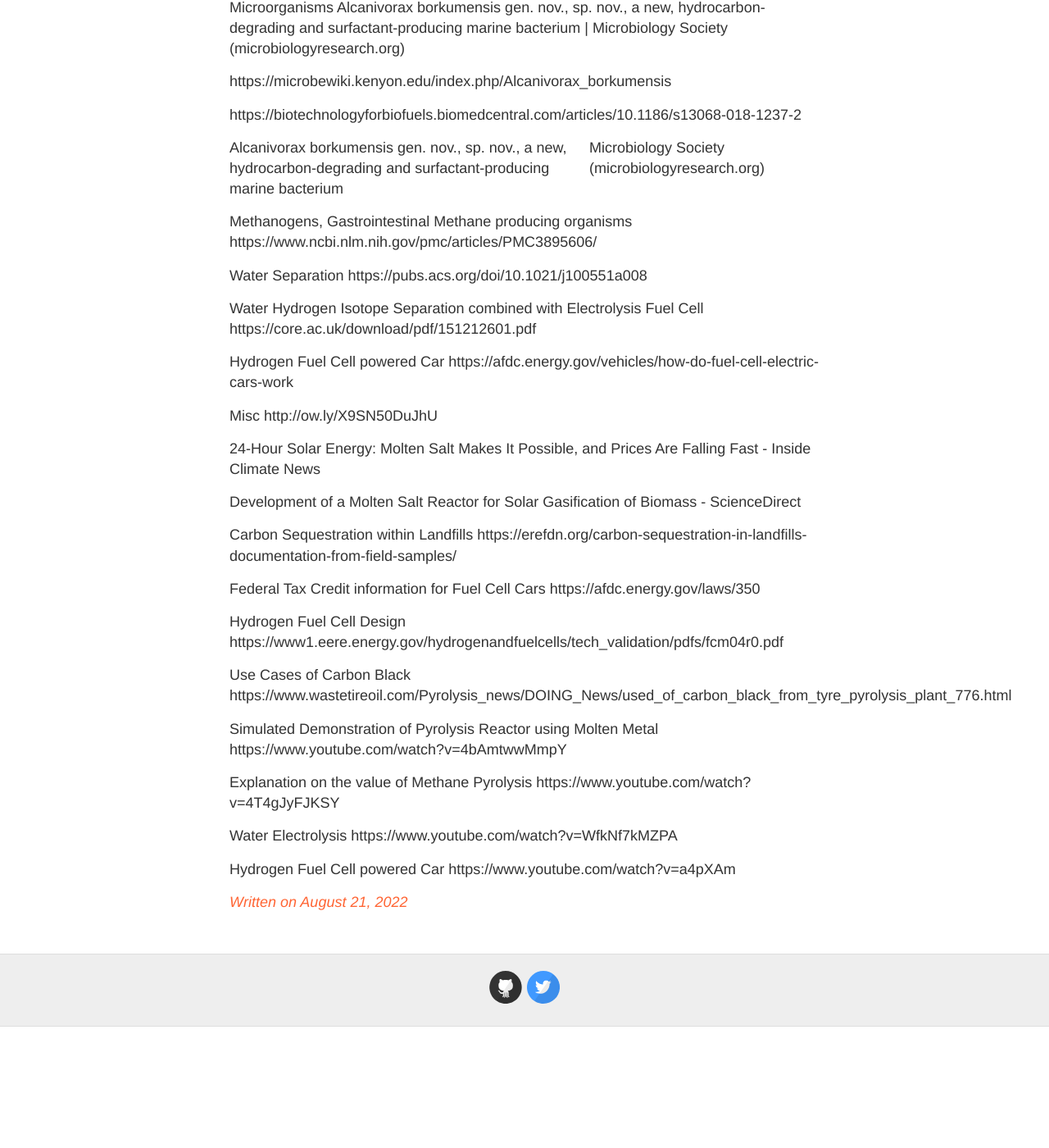
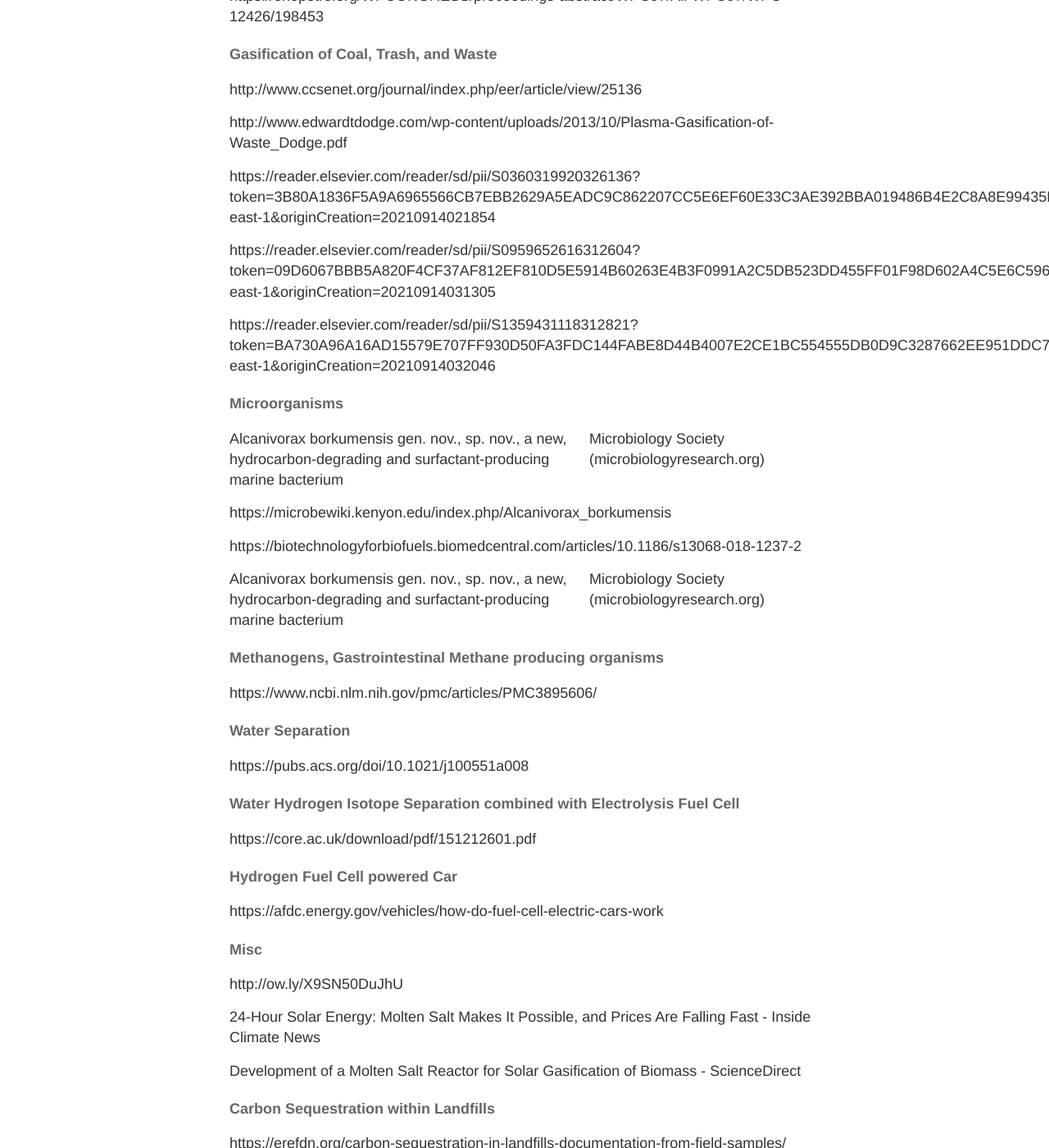
Before and after one commit to YungRaj/YungRaj.github.io, a Jekyll site: the page built from _posts/2022-08-15-Hydrogen.md, in a window 1280 px wide and 1400 px high, scrolled down 24455 px. Shown: the whole window at 82% size. Built offline with Jekyll 4.4.1, drawn with Linux system fonts in a browser that asks for light colours; before the commit the page ends 25707 px from its top, so only the background shows below that; some of the changed text lies outside the part shown.

Commit message:
Hydrogen Energy

```diff
--- a/_posts/2022-08-15-Hydrogen.md
+++ b/_posts/2022-08-15-Hydrogen.md
@@ -109,11 +109,11 @@
 
 Biofuel to gasoline conversion using algae
 
-Fischer Trosch
+### Fischer Trosch
 
-Coal to H2 and CO
-H2 and CO to Octane
-Octane to H2 and C
+* Coal to H2 and CO
+* H2 and CO to Octane
+* Octane to H2 and C
 
 ## Diesel
 
@@ -121,12 +121,14 @@
 
 Biodiesel produced using algae
 
-Fischer Trosch
-Coal to H2 and CO
-H2 and CO to Diesel
-Diesel to H2 and C
+### Fischer Trosch
+
+* Coal to H2 and CO
+* H2 and CO to Diesel
+* Diesel to H2 and C
 
 ## Coal
+
 Nothing new here, mine coal using existing methods (BAD, dangerous and not easy)
 
 Depending on the pyrolysis method used, might produce syngas with CO(2) instead of C + H2
@@ -195,29 +201,29 @@
 ## Fuel Cells
 
 ### PEM Fuel Cells
-Hydrogen Oxidation Reaction (HOR) at the Anode
-Electrons are insulated from the Electrolyte and pass through circuit to form current
-Positively charged Hydrogen Ion (H+ Proton) passes through Electrolyte
-Oxygen Reduction and 2 or 4 electron redox reaction to form Water in Anode
+* Hydrogen Oxidation Reaction (HOR) at the Anode
+* Electrons are insulated from the Electrolyte and pass through circuit to form current
+* Positively charged Hydrogen Ion (H+ Proton) passes through Electrolyte
+* Oxygen Reduction and 2 or 4 electron redox reaction to form Water in Anode
 
 #### Books
 https://www.google.com/books/edition/Proton_Exchange_Membrane_Fuel_Cells/v0I_DwAAQBAJ?hl=en&gbpv=0
 
 
 ### Solid Oxide Fuel Cells
-Hydrogen Oxidation Reaction (HOR) at the Anode
-Electrons are insulated from the Electrolyte and pass through circuit to form current
-Oxygen Reduction Reaction (ORR) at the Cathode
-Negatively charged Oxygen Ion (O2-) passes through Electrolyte
-Water is formed at Anode
+* Hydrogen Oxidation Reaction (HOR) at the Anode
+* Electrons are insulated from the Electrolyte and pass through circuit to form current
+* Oxygen Reduction Reaction (ORR) at the Cathode
+* Negatively charged Oxygen Ion (O2-) passes through Electrolyte
+* Water is formed at Anode
 
 #### Books
 https://www.google.com/books/edition/Solid_Oxide_Fuel_Cells/J0jODwAAQBAJ?hl=en&gbpv=1&dq=solid+oxide+fuel+cells&printsec=frontcover
 
 ### Alkaline Fuel Cells
-Produces hydroxide ion at the cathode
-Uses alkaline electrolyte
-Produces water at the anode with hydroxide ion
+* Produces hydroxide ion at the cathode
+* Uses alkaline electrolyte
+* Produces water at the anode with hydroxide ion
 
 ## Hydrogen Gas Turbine
 Burn Hydrogen using Oxygen at around 60% efficiency. NOx and SOx will need to scrubbed using catalytic conversion
@@ -248,7 +254,7 @@
 
 Uses hydrogen to produce ammonia in large amounts, which is used in crop production, fertilization, etc.
 
-1/2N2 (g) + 3/2H2 (g) ↔ NH3
+* 1/2N2 (g) + 3/2H2 (g) ↔ NH3
 
 The yield for this reaction is increased using an iron catalyst and increasing reaction pressure
 
@@ -278,7 +284,9 @@
 This has been trending away from drivers lately
 LA Golf makes golf shafts for all 14 clubs in the bag, specifically for tour pros
 LA Golf can likely be one of the main customers for our Carbon based product in pyrolysis
-https://lagolf.co
+
+https://lagolf.com
+
 We can also sell graphitic carbon to other shaft manufacturers too
 
 # Thermal Decomposition
@@ -457,7 +465,8 @@
 
 # Resources
 
-Methane Pyrolysis
+#### Methane Pyrolysis
+
 https://www.basf.com/us/en/who-we-are/sustainability/we-produce-safely-and-efficiently/energy-and-climate-protection/carbon-management/interview-methane-pyrolysis.html
 
 https://onlinelibrary.wiley.com/doi/10.1002/cite.202000029
@@ -470,7 +479,8 @@
 
 https://www.chemengonline.com/methane-pyrolysis-process-uses-renewable-electricity-split-ch4-h2-carbon-black/?printmode=1
 
-Pyrolysis of all Fossil Hydrocarbons and Coal
+#### Pyrolysis of all Fossil Hydrocarbons and Coal
+
 https://pubs.acs.org/doi/10.1021/acs.energyfuels.0c03080
 
 https://digitalscholarship.unlv.edu/cgi/viewcontent.cgi?article=2394&context=thesesdissertations
@@ -479,7 +489,8 @@
 
 https://onepetro.org/WPCONGRESS/proceedings-abstract/WPC07/All-WPC07/WPC-12426/198453
 
-Gasification of Coal, Trash, and Waste
+#### Gasification of Coal, Trash, and Waste
+
 http://www.ccsenet.org/journal/index.php/eer/article/view/25136
 
 http://www.edwardtdodge.com/wp-content/uploads/2013/10/Plasma-Gasification-of-Waste_Dodge.pdf
@@ -491,7 +502,8 @@
 https://reader.elsevier.com/reader/sd/pii/S1359431118312821?token=BA730A96A16AD15579E707FF930D50FA3FDC144FABE8D44B4007E2CE1BC554555DB0D9C3287662EE951DDC7CA40A7F89&originRegion=us-east-1&originCreation=20210914032046
 
 
-Microorganisms
+#### Microorganisms
+
 Alcanivorax borkumensis gen. nov., sp. nov., a new, hydrocarbon-degrading and surfactant-producing marine bacterium | Microbiology Society (microbiologyresearch.org)
 
 https://microbewiki.kenyon.edu/index.php/Alcanivorax_borkumensis
@@ -500,45 +512,56 @@
 
 Alcanivorax borkumensis gen. nov., sp. nov., a new, hydrocarbon-degrading and surfactant-producing marine bacterium | Microbiology Society (microbiologyresearch.org)
 
-Methanogens, Gastrointestinal Methane producing organisms
+#### Methanogens, Gastrointestinal Methane producing organisms
+
 https://www.ncbi.nlm.nih.gov/pmc/articles/PMC3895606/
 
-Water Separation
+#### Water Separation
 https://pubs.acs.org/doi/10.1021/j100551a008
 
-Water Hydrogen Isotope Separation combined with Electrolysis Fuel Cell
+#### Water Hydrogen Isotope Separation combined with Electrolysis Fuel Cell
+
 https://core.ac.uk/download/pdf/151212601.pdf
 
-Hydrogen Fuel Cell powered Car
+#### Hydrogen Fuel Cell powered Car
+
 https://afdc.energy.gov/vehicles/how-do-fuel-cell-electric-cars-work
 
-Misc
+#### Misc
 http://ow.ly/X9SN50DuJhU
 
 24-Hour Solar Energy: Molten Salt Makes It Possible, and Prices Are Falling Fast - Inside Climate News
 
 Development of a Molten Salt Reactor for Solar Gasification of Biomass - ScienceDirect
 
-Carbon Sequestration within Landfills
+#### Carbon Sequestration within Landfills
+
 https://erefdn.org/carbon-sequestration-in-landfills-documentation-from-field-samples/
 
-Federal Tax Credit information for Fuel Cell Cars
+#### Federal Tax Credit information for Fuel Cell Cars
+
 https://afdc.energy.gov/laws/350
 
-Hydrogen Fuel Cell Design
+#### Hydrogen Fuel Cell Design
+
 https://www1.eere.energy.gov/hydrogenandfuelcells/tech_validation/pdfs/fcm04r0.pdf
 
-Use Cases of Carbon Black
+#### Use Cases of Carbon Black
+
 https://www.wastetireoil.com/Pyrolysis_news/DOING_News/used_of_carbon_black_from_tyre_pyrolysis_plant_776.html
 
-Simulated Demonstration of Pyrolysis Reactor using Molten Metal
+#### Simulated Demonstration of Pyrolysis Reactor using Molten Metal
+
 https://www.youtube.com/watch?v=4bAmtwwMmpY
 
-Explanation on the value of Methane Pyrolysis
+#### Explanation on the value of Methane Pyrolysis
+
 https://www.youtube.com/watch?v=4T4gJyFJKSY
 
-Water Electrolysis
+#### Water Electrolysis
+
 https://www.youtube.com/watch?v=WfkNf7kMZPA
 
-Hydrogen Fuel Cell powered Car
+#### Hydrogen Fuel Cell powered Car
+
 https://www.youtube.com/watch?v=a4pXAm
```
Also changed, not shown: other parts of _posts/2022-08-15-Hydrogen.md (+8 -4 lines), 1 other file.
